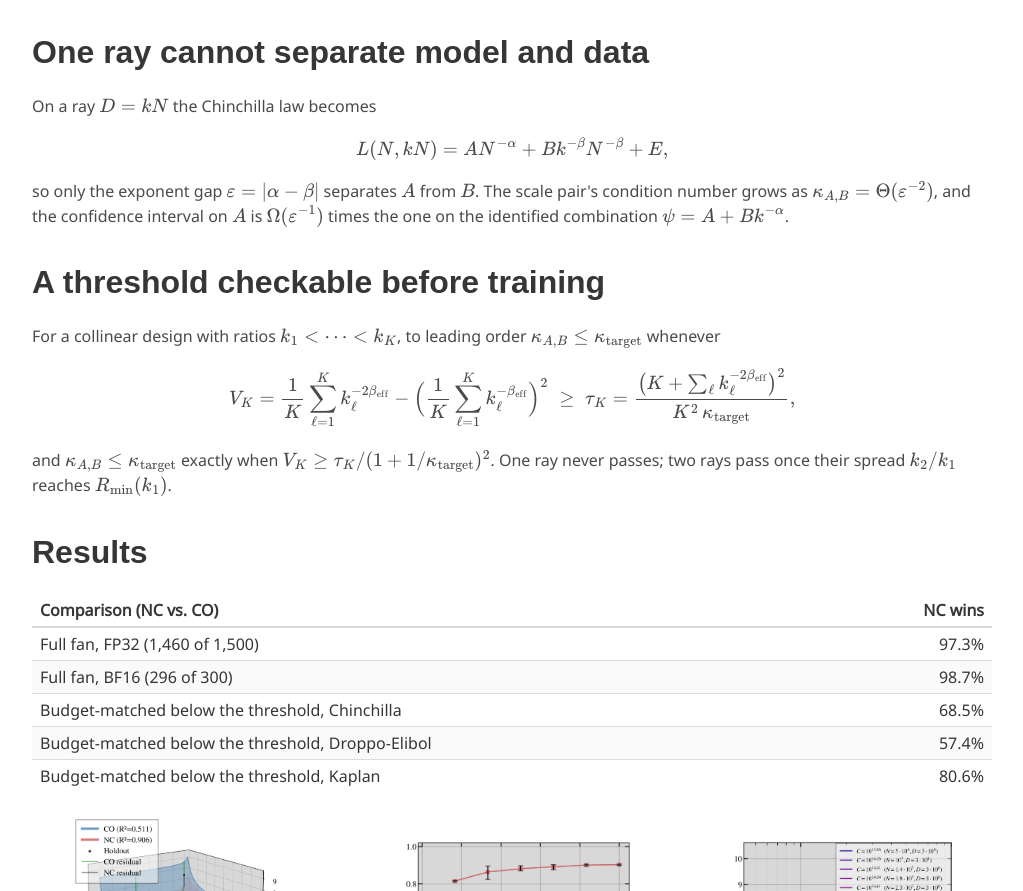
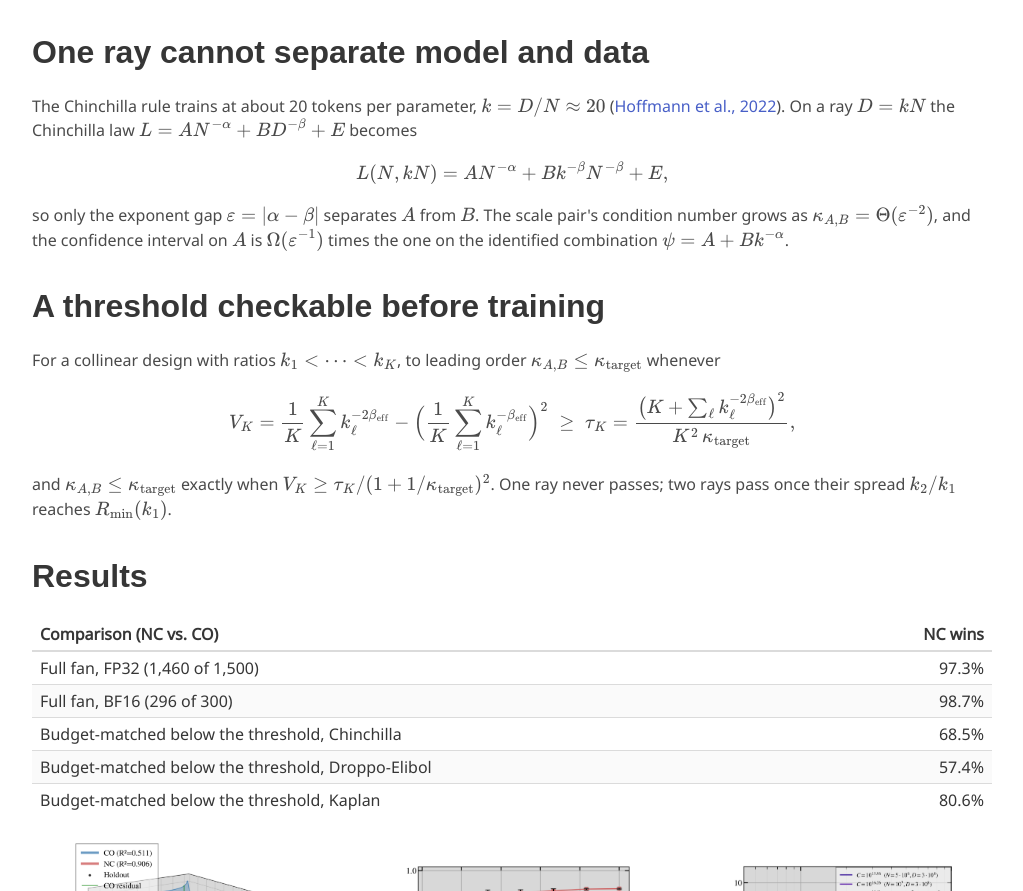
Before and after one commit to lab-v2/tpp-coverage, a plain HTML site: page website/index.html in a window 1280 px wide. Shown: the part 1091-1982 px from the top of the page, without its empty margins (128-1151 px from the left). Drawn offline with nearby package versions, Linux system fonts and the light colour scheme; files whose address does not match are found by name; a web font is replaced by a local one.

Commit message:
Slides and page: state the Chinchilla rule and law with their source; cite every law used (Hoffmann, Kaplan, Droppo-Elibol, Muennighoff)
Co-Authored-By: Claude Opus 5.5 (1M context) <noreply@anthropic.com>
Claude-Session: https://claude.ai/code/session_012DGa3dYevActEzvqHgA1wL

```diff
--- a/website/index.html
+++ b/website/index.html
@@ -70,7 +70,7 @@
     <p>Neural scaling laws approximate a language model's loss as a power-law function of parameter count $N$ and token count $D$. Following Chinchilla-style compute-optimal training, many studies fit scaling laws from runs at one or a few fixed tokens-per-parameter (TPP) ratios $k$, with $D = kN$. We show that this collinear design, combined with the empirically common near-equality of the exponents governing $N$ and $D$, induces an inherent ill-conditioning in the Gauss-Newton least-squares problem: the condition number of the design grows as the inverse square of the gap between the $N$- and $D$-exponents. The scale coefficients become practically unidentifiable, with confidence intervals inflating by orders of magnitude, yielding a "sloppy" model whose extrapolations degrade sharply off the training ray. We prove this for four scaling-law formalisms and derive a closed-form TPP-diversity threshold that characterizes well-conditioned estimation to leading order. Empirically, in controlled experiments with 5M-77M-parameter models, non-collinear designs outperform collinear ones on held-out data with a 97.3% win rate across four laws and five corpora, and 98.7% in bfloat16. We further show the degeneracy is rooted in Jacobian geometry and is not an artifact of the loss function: any smooth objective whose Gauss-Newton weights are bounded above and away from zero inherits the same ill-conditioning.</p>
 
     <h2 class="title is-3">One ray cannot separate model and data</h2>
-    <p>On a ray $D = kN$ the Chinchilla law becomes</p>
+    <p>The Chinchilla rule trains at about 20 tokens per parameter, $k = D/N \approx 20$ (<a href="https://arxiv.org/abs/2203.15556">Hoffmann et al., 2022</a>). On a ray $D = kN$ the Chinchilla law $L = AN^{-\alpha} + BD^{-\beta} + E$ becomes</p>
     <p>$$L(N, kN) = A N^{-\alpha} + B k^{-\beta} N^{-\beta} + E,$$</p>
     <p>so only the exponent gap $\varepsilon = |\alpha - \beta|$ separates $A$ from $B$. The scale pair's condition number grows as $\kappa_{A,B} = \Theta(\varepsilon^{-2})$, and the confidence interval on $A$ is $\Omega(\varepsilon^{-1})$ times the one on the identified combination $\psi = A + Bk^{-\alpha}$.</p>
 
```
Also changed, not shown: 2 other files.
